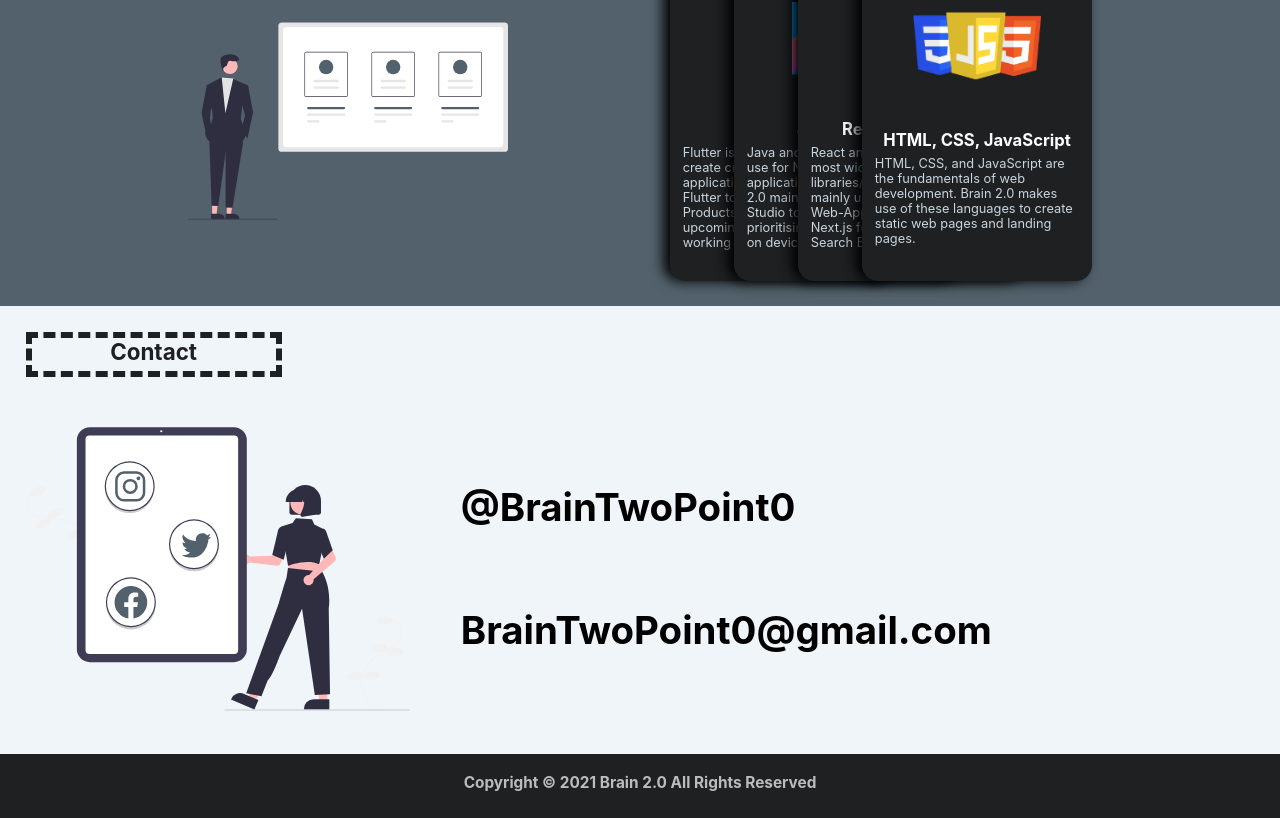
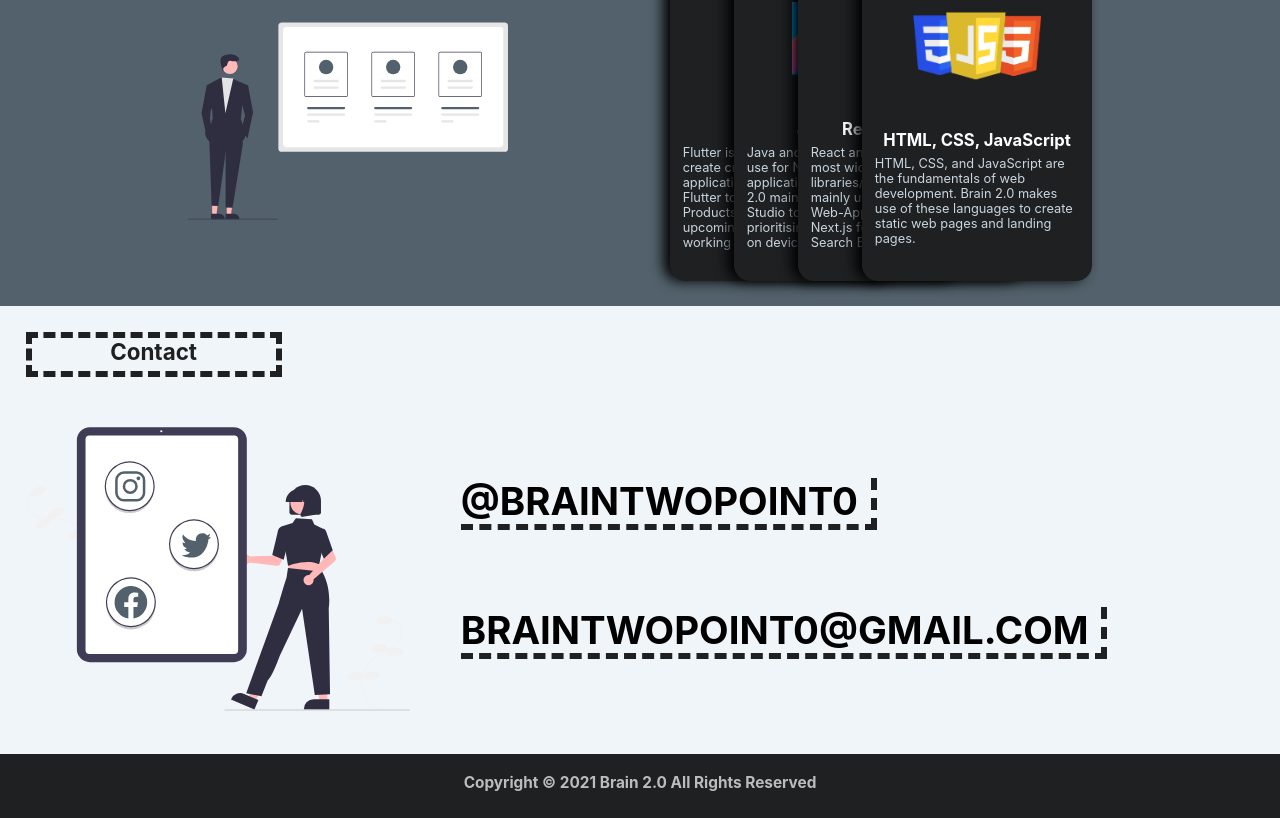
Before and after one commit to karimfawaz/brainTwoPoint0-website, a Next.js app: page / in a window 1280 px wide. Shown: the part 993-1811 px from the top of the page. Built offline with nearby package versions, Linux system fonts and the light colour scheme.

Commit message:
Changed Contact SVG color

```diff
--- a/styles/Contact.module.css
+++ b/styles/Contact.module.css
@@ -26,7 +26,7 @@
 .instaSvg {
     height: 7vw;
     width: 7vw;
-    background: linear-gradient(45deg, #F58529, #FEDA77, #DD2A7B, #8134AF, #515BD4);
+    background: linear-gradient(45deg, #c9d6df,#52616b);
     border-radius: 25px;
     padding: 0.5vw;
 }
@@ -34,8 +34,8 @@
 .emailSvg {
     height: 7vw;
     width: 7vw;
-    background: linear-gradient(45deg, green, cyan, blue, #515BD4);
-    border-radius: 25px;
+    background: linear-gradient(45deg, #c9d6df,#52616b);
+     border-radius: 25px;
     padding: 0.7vw;
 }
 
@@ -52,6 +52,11 @@
     align-self: center;
     font-size: 3vw;
     margin: 2vw;
+    text-transform: uppercase;
+    border-right: #1e2022 dashed 0.5vw;
+    border-bottom: #1e2022 dashed 0.5vw;
+    padding-right: 1vw;
+
 }
 
 @media only screen and (max-width:650px) {
@@ -72,14 +77,13 @@
     .instaSvg {
         height: 10vw;
         width: 10vw;
-        background: linear-gradient(45deg, #F58529, #FEDA77, #DD2A7B, #8134AF, #515BD4);
         border-radius: 25px;
         padding: 0.7vw;
     }
     .emailSvg {
         height: 10vw;
         width: 10vw;
-        background: linear-gradient(45deg, green, cyan, blue, #515BD4);
+
         border-radius: 25px;
         padding: 1vw;
     }
```
